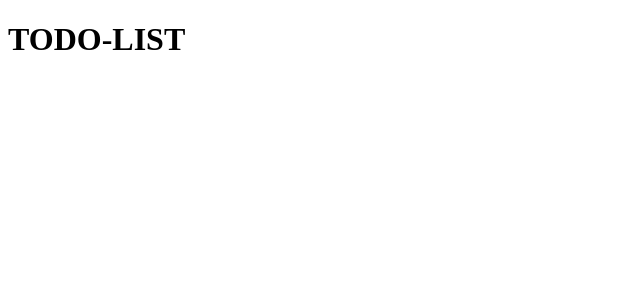
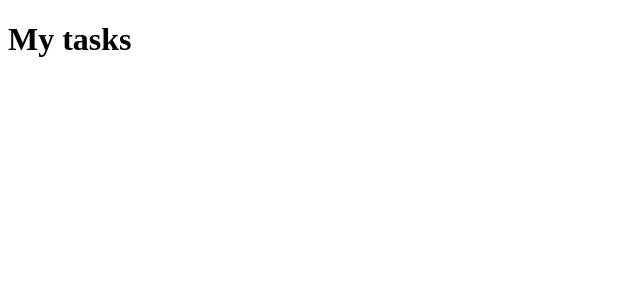
Before and after one commit to codexarama/todo-list, a React (Vite) app: page / in a window 1280 px wide. Shown: the top 300 px of the page, without its empty margins (0-640 px from the left). Built offline with nearby package versions, Linux system fonts and the light colour scheme.

Commit message:
update (App) : Provider, Header

```diff
--- a/src/components/App/App.jsx
+++ b/src/components/App/App.jsx
@@ -1,11 +1,15 @@
-import './App.css'
+import TaskListProvider from '../../context/TaskListContext';
+
+import Header from '../Header';
+
+import './App.css';
 
 function App() {
   return (
-    <div className="App">
-      <h1>TODO-LIST</h1>
-    </div>
-  )
+    <TaskListProvider>
+      <Header />
+    </TaskListProvider>
+  );
 }
 
-export default App
+export default App;
```
